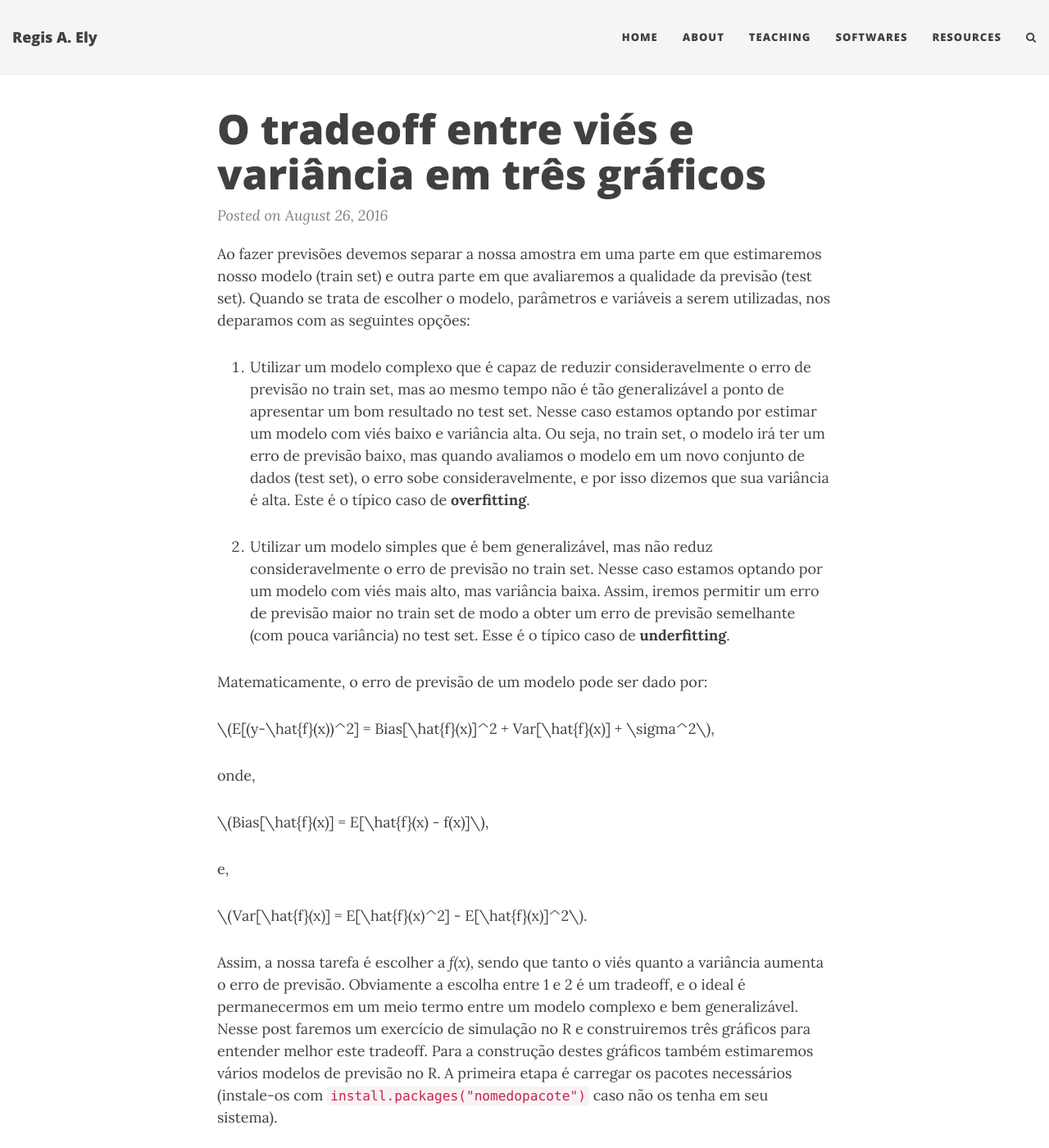
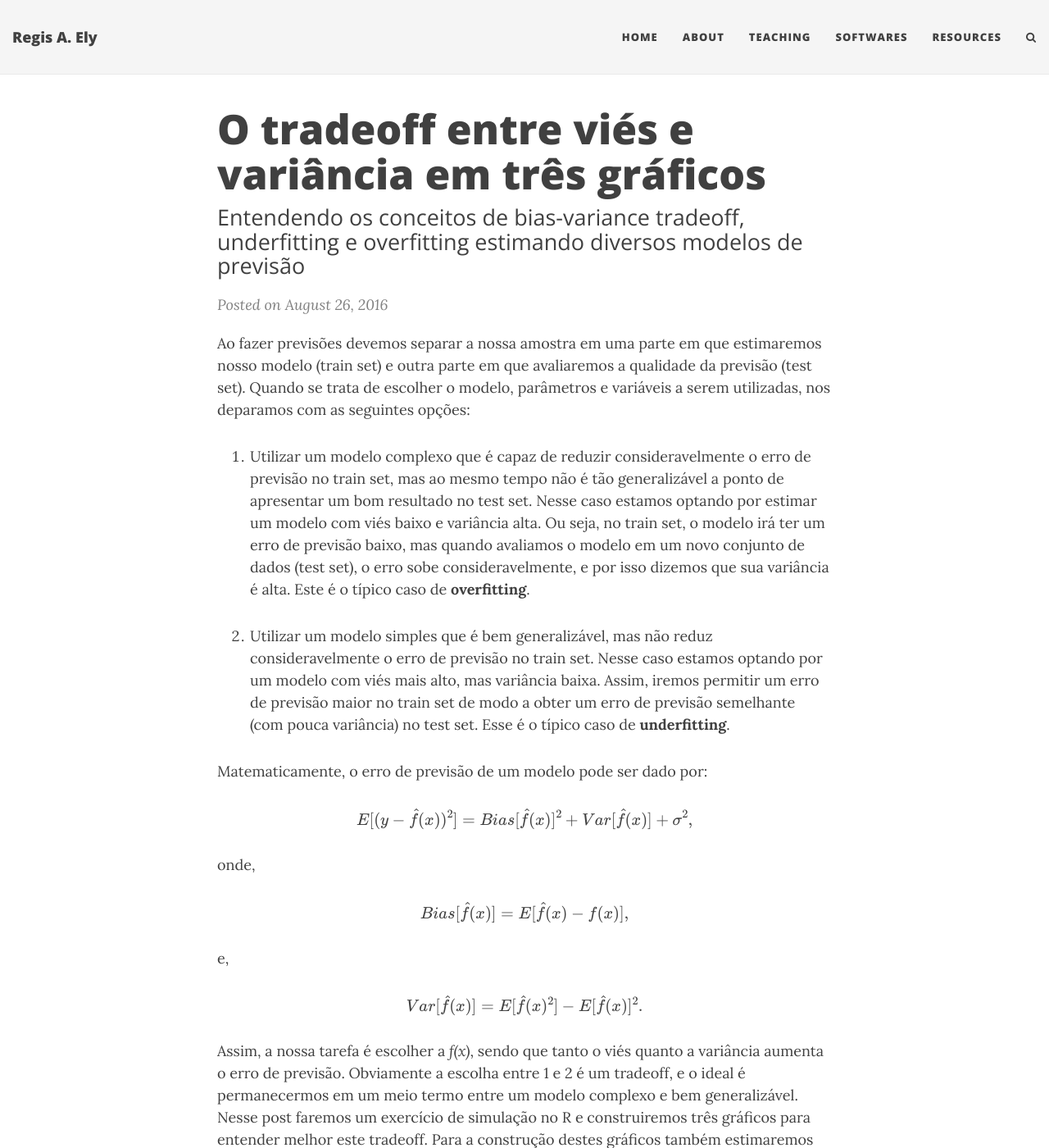
Before and after one commit to regisely/regisely.github.io, a Jekyll site: the page built from _posts/2016-08-26-bias-variance.md, in a window 1280 px wide and 1400 px high. Shown: the whole window at 82% size. Built offline with Jekyll 4.4.1, drawn with Linux system fonts in a browser that asks for light colours; nearby versions of some CDN libraries; formulas are drawn with MathJax 3; comment, search, counter and statistics services are not loaded.

Commit message:
Add post

````diff
--- a/_includes/head.html
+++ b/_includes/head.html
@@ -1,4 +1,7 @@
 <head>
+  <script type="text/javascript" async
+          src="https://cdn.mathjax.org/mathjax/latest/MathJax.js?config=TeX-MML-AM_CHTML">
+  </script>
   <meta charset="utf-8" />
   <meta http-equiv="X-UA-Compatible" content="IE=edge">
   <meta name="viewport" content="width=device-width, initial-scale=1.0, maximum-scale=1.0">
--- a/temp/2016-08-26-bias-variance.md
+++ b/_posts/2016-08-26-bias-variance.md
@@ -1,6 +1,7 @@
 ---
 layout: post
 title: "O tradeoff entre viés e variância em três gráficos"
+subtitle: Entendendo os conceitos de bias-variance tradeoff, underfitting e overfitting estimando diversos modelos de previsão
 tags: [bias-variance tradeoff, machine learning, forecast, R]
 date: 2016-08-26 10:00:00 -0300
 ---
@@ -13,15 +14,21 @@ Ao fazer previsões devemos separar a nossa amostra em uma parte em que estimare
 
 Matematicamente, o erro de previsão de um modelo pode ser dado por:
 
-$$E[(y-\hat{f}(x))^2] = Bias[\hat{f}(x)]^2 + Var[\hat{f}(x)] + \sigma^2$$,
+$$
+E[(y-\hat{f}(x))^2] = Bias[\hat{f}(x)]^2 + Var[\hat{f}(x)] + \sigma^2,
+$$
 
 onde,
 
-$$Bias[\hat{f}(x)] = E[\hat{f}(x) - f(x)]$$,
+$$
+Bias[\hat{f}(x)] = E[\hat{f}(x) - f(x)],
+$$
 
 e,
 
-$$Var[\hat{f}(x)] = E[\hat{f}(x)^2] - E[\hat{f}(x)]^2$$.
+$$
+Var[\hat{f}(x)] = E[\hat{f}(x)^2] - E[\hat{f}(x)]^2.
+$$
 
 Assim, a nossa tarefa é escolher a *f(x)*, sendo que tanto o viés quanto a variância aumenta o erro de previsão. Obviamente a escolha entre 1 e 2 é um tradeoff, e o ideal é permanecermos em um meio termo entre um modelo complexo e bem generalizável. Nesse post faremos um exercício de simulação no R e construiremos três gráficos para entender melhor este tradeoff. Para a construção destes gráficos também estimaremos vários modelos de previsão no R. A primeira etapa é carregar os pacotes necessários (instale-os com `install.packages("nomedopacote")` caso não os tenha em seu sistema).
 
@@ -166,6 +173,7 @@ Note que dependendo dos dados, os erros do train e test set podem ser completame
 ```r
 # Estimar e plotar 9 modelos diferentes
 set.panel(3,3)
+
 ## Linear Regression
 plot(x, y, xlim = c(min(x), max(x)), ylim = c(min(y), max(y)), pch=16,
      cex = 0.5, ylab = "Response", xlab = "Predictor",
@@ -178,6 +186,7 @@ text(4.5, -800, cex = 0.8,
 text(4.5, -1000, cex = 0.8,
      paste("Test RMSE:",
            round(rmse(y_new, predict(reg, data.frame(x))), digits = 2)))
+
 ## Regression Tree (CART)
 plot(x, y, xlim = c(min(x), max(x)), ylim = c(min(y), max(y)), pch=16,
      cex = 0.5, ylab = "Response", xlab = "Predictor",
@@ -202,6 +211,7 @@ text(4.5, -800, cex = 0.8,
 text(4.5, -1000, cex = 0.8,
      paste("Test RMSE:",
            round(rmse(y_new, knnfit$pred), digits = 2)))
+
 ## Support vector regression with polynomial kernel
 plot(x, y, xlim = c(min(x), max(x)), ylim = c(min(y), max(y)), pch=16,
      cex = 0.5, ylab = "Response", xlab = "Predictor",
@@ -215,6 +225,7 @@ text(4.5, -800, cex = 0.8,
 text(4.5, -1000, cex = 0.8,
      paste("Test RMSE:",
            round(rmse(y_new, svmpred), digits = 2)))
+
 ## Polynomial regression
 plot(x, y, xlim = c(min(x), max(x)), ylim = c(min(y), max(y)), pch=16,
      cex = 0.5, ylab = "Response", xlab = "Predictor",
@@ -227,6 +238,7 @@ text(4.5, -800, cex = 0.8,
 text(4.5, -1000, cex = 0.8,
      paste("Test RMSE:",
            round(rmse(y_new, predict(polyreg, data.frame(x))), digits = 2)))
+
 ## Thin plate spline with CV (smoothing)
 plot(x, y, xlim = c(min(x), max(x)), ylim = c(min(y), max(y)), pch=16,
      cex = 0.5, ylab = "Response", xlab = "Predictor",
@@ -239,6 +251,7 @@ text(4.5, -800, cex = 0.8,
 text(4.5, -1000, cex = 0.8,
      paste("Test RMSE:",
            round(rmse(y_new, predict(tps, x)), digits = 2)))
+
 ## Random forest
 plot(x, y, xlim = c(min(x), max(x)), ylim = c(min(y), max(y)), pch=16,
      cex = 0.5, ylab = "Response", xlab = "Predictor",
@@ -252,6 +265,7 @@ text(4.5, -800, cex = 0.8,
 text(4.5, -1000, cex = 0.8,
      paste("Test RMSE:",
            round(rmse(y_new, predict(rf, x)), digits = 2)))
+
 ## Extreme gradient boosting trees
 plot(x, y, xlim = c(min(x), max(x)), ylim = c(min(y), max(y)), pch=16,
      cex = 0.5, ylab = "Response", xlab = "Predictor",
@@ -264,6 +278,7 @@ text(4.5, -800, cex = 0.8,
 text(4.5, -1000, cex = 0.8,
      paste("Test RMSE:",
            round(rmse(y_new, predict(xgb, as.matrix(x))), digits = 2)))
+
 ## Interpolating Cubic Spline
 plot(x, y, xlim = c(min(x), max(x)), ylim = c(min(y), max(y)), pch=16,
      cex = 0.5, ylab = "Response", xlab = "Predictor",
````
